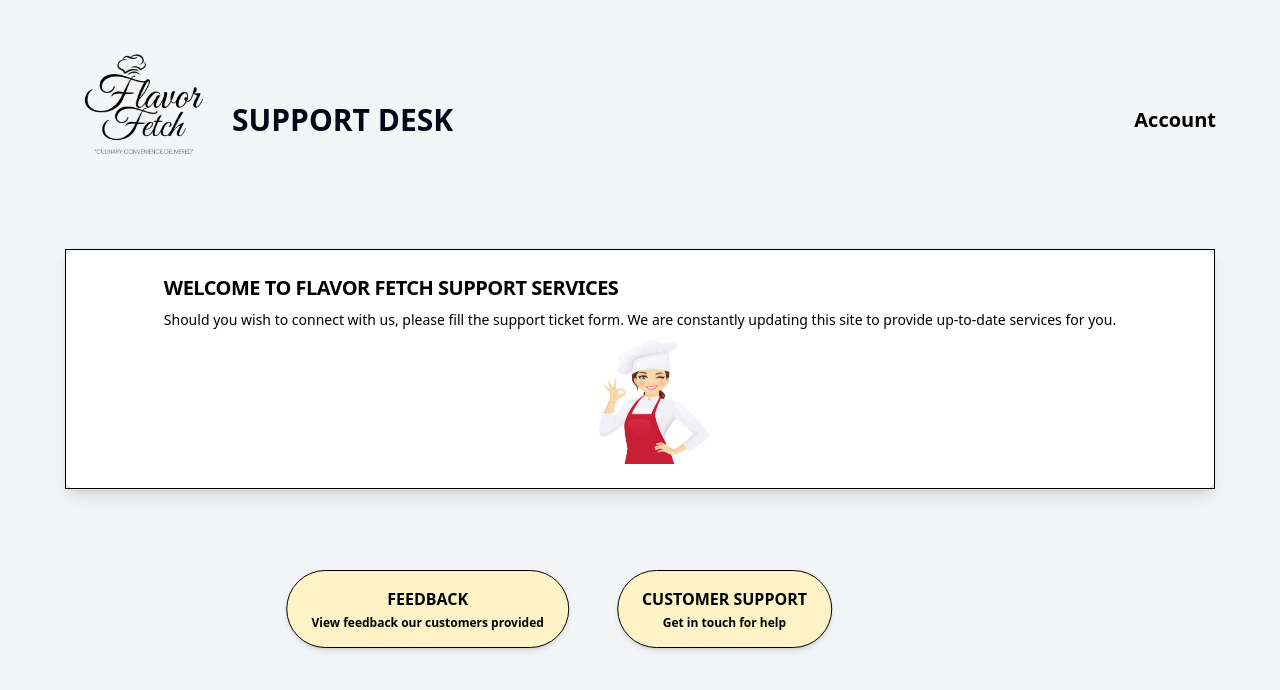
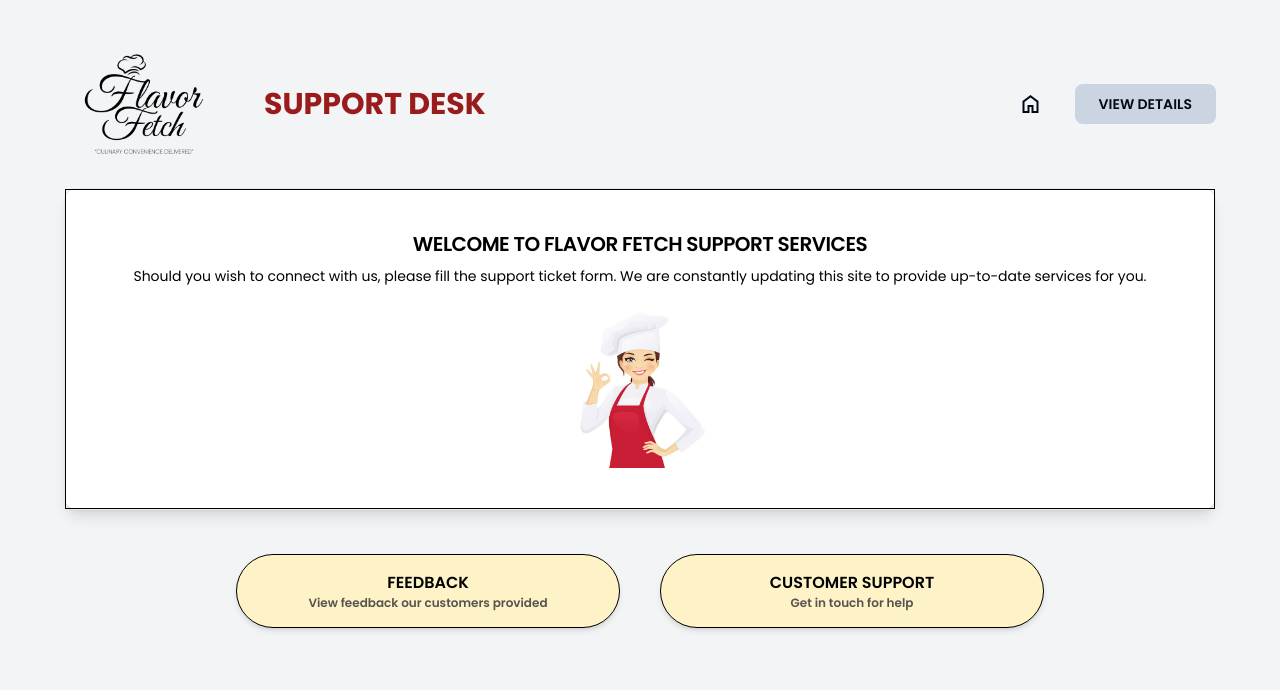
Before and after one commit to tilandunu/FlavorFetch, a React (Vite) app in the folder frontend/: page /SupportTicketDashboard in a window 1280 px wide. Shown: the top 690 px of the page. Built offline with nearby package versions, Linux system fonts and the light colour scheme.

Commit message:
Fixed UI

```diff
--- a/frontend/src/Pages/SupportTicketDashboard.tsx
+++ b/frontend/src/Pages/SupportTicketDashboard.tsx
@@ -1,4 +1,4 @@
-import { Link } from "react-router-dom";
+import { Link, useNavigate } from "react-router-dom";
 
 import {
   Card,
@@ -9,24 +9,43 @@ import {
 } from "@/components/ui/card";
 
 export function SupportTicketDashboard() {
+  const navigate = useNavigate();
+
+  const gohome = () => {
+    navigate("/home");
+  };
+
   return (
-    <div className="min-h-screen flex flex-col items-center bg-gray-100 p-6">
+    <div className="min-h-screen flex flex-col items-center bg-gray-100 p-6 font-poppins cursor-default">
       {/* Header */}
-      <div className="flex justify-between items-center w-full max-w-6xl mb-8">
-        <div className="flex items-center space-x-2">
+      <div className="flex justify-between items-center w-full max-w-6xl mb-1">
+        <div className="flex items-center gap-10">
+          <div className="flex items-center">
+            {" "}
             <img
               src="/trans black.png"
               alt="FlavorFetch Logo"
-            className="w-40 mb-8"
+              className="w-40"
             />
-          <h1 className="text-3xl font-bold text-brown-800">SUPPORT DESK</h1>
           </div>
-        <div className="ml-auto">
+
+          <h1 className="text-3xl font-bold text-red-800">SUPPORT DESK</h1>
+        </div>
+        <div className="ml-auto flex items-center gap-8">
+          <span
+            className="material-symbols-outlined cursor-pointer"
+            onClick={gohome}
+          >
+            home
+          </span>
+          <div className="flex bg-slate-300 p-2 px-6 rounded-lg hover:bg-slate-900 hover:text-slate-300 duration-500">
+            {" "}
             <Link to="/ticketUserAccount">
-            <span className="text-xl font-semibold text-black cursor-pointer">
-              Account
+              <span className=" font-semibold cursor-pointer uppercase text-sm">
+                VIEW DETAILS
               </span>
             </Link>
+          </div>
         </div>
         <div className="flex space-x-4">
           {/* Add navigation links or icons here if needed */}
@@ -34,38 +53,36 @@ export function SupportTicketDashboard() {
       </div>
 
       {/* Welcome Section */}
-      <Card className="w-full max-w-6xl bg-white shadow-lg mb-12 rounded-xl ">
-        <CardHeader className="border border-black p-6flex items-center p-6 ">
-          <div className="flex-1">
+      <Card className="w-full max-w-6xl bg-white shadow-lg mb-1 rounded-xl ">
+        <CardHeader className="border border-black flex items-center p-10 ">
+          <div className="flex flex-col items-center">
             <CardTitle className="text-xl font-semibold text-black ">
               WELCOME TO FLAVOR FETCH SUPPORT SERVICES
             </CardTitle>
-            <CardDescription className="text-sm text-black  mt-2">
+            <CardDescription className="text-sm text-black  mt-2 mb-4">
               Should you wish to connect with us, please fill the support ticket
               form. We are constantly updating this site to provide up-to-date
               services for you.
             </CardDescription>
           </div>
-          <img src="../girl.jpg" alt="Support" className="w-32 h-32 ml-6" />
+          <img src="../girl.jpg" alt="Support" className="w-36 h-40" />
         </CardHeader>
       </Card>
 
       {/* Buttons */}
-      <div className="  bottom-40 left-1/2 transform -translate-x-1/2 flex space-x-12  mt-8  ml-96">
+      <div className="flex gap-10 mt-10">
         <Link to="/Feedback">
-          <button className="bg-amber-100 text-brown-800 border border-black font-semibold py-4 px-6  rounded-full  shadow-md hover:shadow-lg  hover:bg-amber-300 text-black">
+          <button className="bg-amber-100 text-brown-800 border border-black font-semibold py-4 px-6 w-96 rounded-full  shadow-md hover:shadow-lg  hover:bg-amber-300 text-black duration-300">
             FEEDBACK
-            <p className="text-xs text-white-500 mt-1   ">
+            <p className="text-xs  text-stone-600  ">
               View feedback our customers provided
             </p>
           </button>
         </Link>
         <Link to="/SupportTicket">
-          <button className="bg-amber-100 text-brown-800 border border-black  font-semibold py-4 px-6  rounded-full shadow-md hover:shadow-lg hover:bg-amber-300 text-black duration-300">
+          <button className="bg-amber-100 text-brown-800 border border-black  font-semibold py-4 px-6 w-96 rounded-full shadow-md hover:shadow-lg hover:bg-amber-300 text-black duration-300">
             CUSTOMER SUPPORT
-            <p className="text-xs text-white-500 mt-1   text-black">
-              Get in touch for help{" "}
-            </p>
+            <p className="text-xs text-stone-600">Get in touch for help </p>
           </button>
         </Link>
       </div>
--- a/frontend/src/Pages/TicketUserAccount.tsx
+++ b/frontend/src/Pages/TicketUserAccount.tsx
@@ -5,45 +5,42 @@ import { Link } from "react-router-dom";
 export function TicketUserAccount() {
   return (
     <div className="min-h-screen bg-gray-100 flex justify-center items-center">
-      <div className="w-full max-w-7xl bg-white shadow-xl rounded-lg p-8 flex">
+      <div className="w-full h-full py-20 max-w-7xl bg-white shadow-xl rounded-lg p-8 flex justify-between">
         {/* Sidebar */}
         <div className="w-1/4 border-r border-gray-200 p-6">
-          <div className="mb-12">
+          <div className="mb-12 flex flex-col items-center">
             <img
               src="/trans black.png"
               alt="FlavorFetch Logo"
               className="w-40 mb-8"
             />
-            <ul className="space-y-6">
-              <li>
+            <div className="flex flex-col gap-5 items-left">
               <Link
                 to="/SupportTicket"
-                  className="text-lg font-semibold text-gray-700"
+                className="text-base font-semibold text-gray-700 rounded-md border px-5 py-3 hover:bg-stone-500 hover:text-slate-200 duration-300"
               >
                 CREATE TICKET
               </Link>
-              </li>
-              <li>
+
               <Link
                 to="/Feedback"
-                  className="text-lg font-semibold text-gray-700"
+                className="text-base font-semibold text-gray-700 rounded-md border px-5 py-3 hover:bg-stone-500 hover:text-slate-200 duration-300"
               >
                 FFEDBACK MANAGEMENT
               </Link>
-              </li>
-            </ul>
+            </div>
           </div>
         </div>
 
         {/* Main Content */}
-        <div className="flex-1 p-6">
+        <div className="flex flex-col p-6 gap-10">
           <div className="flex justify-between items-center mb-12">
-            <h1 className="text-3xl font-bold text-brown-800">MY ACCOUNT</h1>
+            <h1 className="text-3xl font-bold text-red-800">MY ACCOUNT</h1>
             <div className="flex items-center space-x-6">
               <Link to="" className="text-gray-600 hover:text-black"></Link>
               <Link
                 to="/SupportTicketDashboard"
-                className="text-gray-600 hover:text-black"
+                className="text-gray-600 hover:text-black hover:border-b-2"
               >
                 BACK
               </Link>
@@ -51,9 +48,10 @@ export function TicketUserAccount() {
           </div>
 
           {/* Cards */}
-          <div className="grid grid-cols-4 gap-6">
+
+          <div className="flex gap-10">
             <Link to="/viewMyTickets">
-              <Card className=" border border-black p-6 text-center  text-white-500 mt-1 bg-teal-50 hover:bg-red-700 hover:text-white text-black duration-300">
+              <Card className=" border border-black p-6 text-center  text-white-500 mt-1 bg-red-50 hover:bg-red-700 hover:text-white text-black duration-300 w-60">
                 <CardContent>
                   <h2 className="text-lg font-semibold ">VIEW TICKETS</h2>
                 </CardContent>
@@ -61,7 +59,7 @@ export function TicketUserAccount() {
             </Link>
 
             <Link to="/viewMyTickets">
-              <Card className="border border-black p-6 text-center  text-white-500 mt-1 bg-teal-50 hover:bg-red-700 hover:text-white text-black duration-300">
+              <Card className="border border-black p-6 text-center  text-white-500 mt-1 bg-red-50 hover:bg-red-700 hover:text-white text-black duration-300 w-60">
                 <CardContent>
                   <h2 className="text-lg font-semibold">EDIT TICKETS</h2>
                 </CardContent>
@@ -69,7 +67,7 @@ export function TicketUserAccount() {
             </Link>
 
             <Link to="/viewMyTickets">
-              <Card className="border border-black p-6 text-center  text-white-500 mt-1 bg-teal-50 hover:bg-red-700 hover:text-white text-black duration-300">
+              <Card className="border border-black p-6 text-center  text-white-500 mt-1 bg-red-50 hover:bg-red-700 hover:text-white text-black duration-300 w-60">
                 <CardContent>
                   <h2 className="text-lg font-semibold ">DELETE TICKETS</h2>
                 </CardContent>
--- a/frontend/src/Pages/ViewSupportFeedback.tsx
+++ b/frontend/src/Pages/ViewSupportFeedback.tsx
@@ -63,6 +63,10 @@ export function ViewSupportFeedback() {
     setEditFeedbackId(null);
   };
 
+  const goBack = () => {
+    navigate(-1);
+  };
+
   const handleDelete = async (feedbackId: string) => {
     try {
       await axios.delete(`http://localhost:3001/api/feedback`); // Use feedbackId in the endpoint
@@ -89,12 +93,12 @@ export function ViewSupportFeedback() {
           className="w-40 mb-8"
         />
         My Feedback
-        <Link
-          to="/TicketUserAccount"
+        <p
           className="text-black text-right col-span-1 text-2xl"
+          onClick={goBack}
         >
           Back
-        </Link>
+        </p>
       </h1>
       {editFeedbackId ? (
         <EditSupportFeedback
```
Lines whose indentation alone changed are shown as unchanged.
